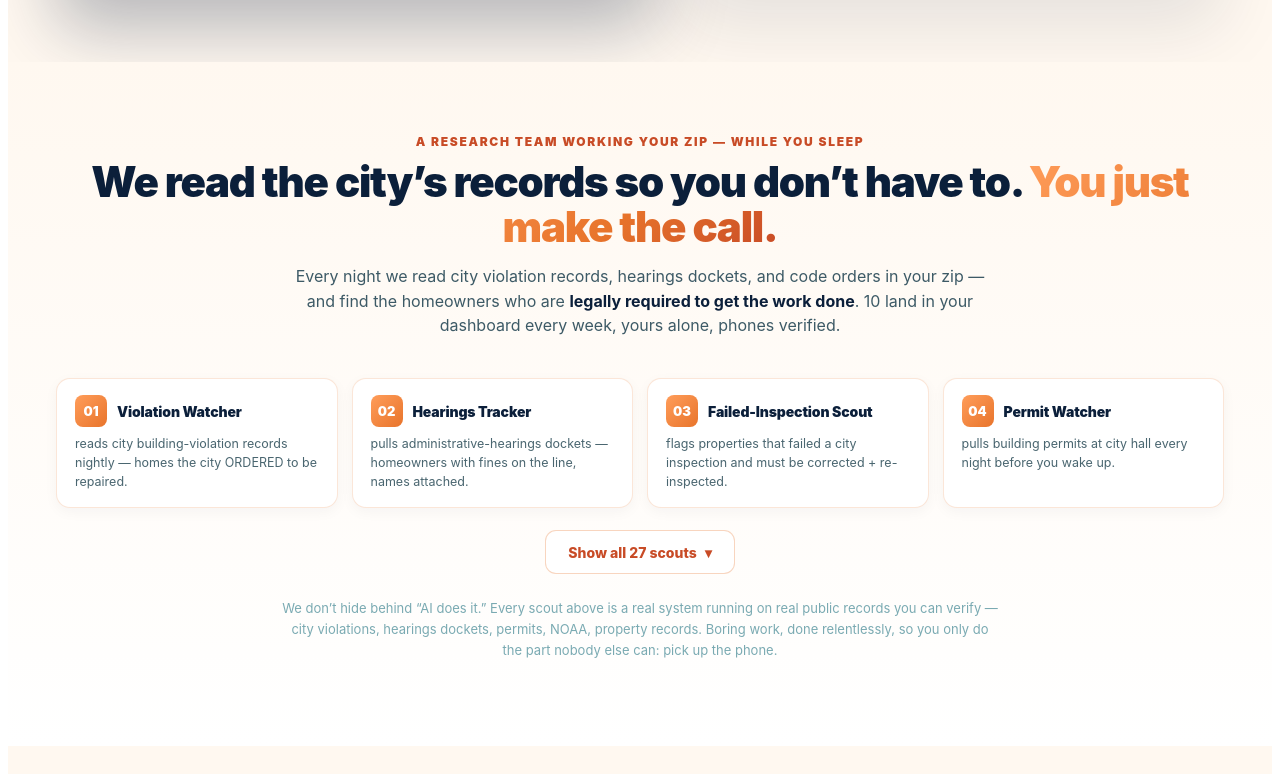
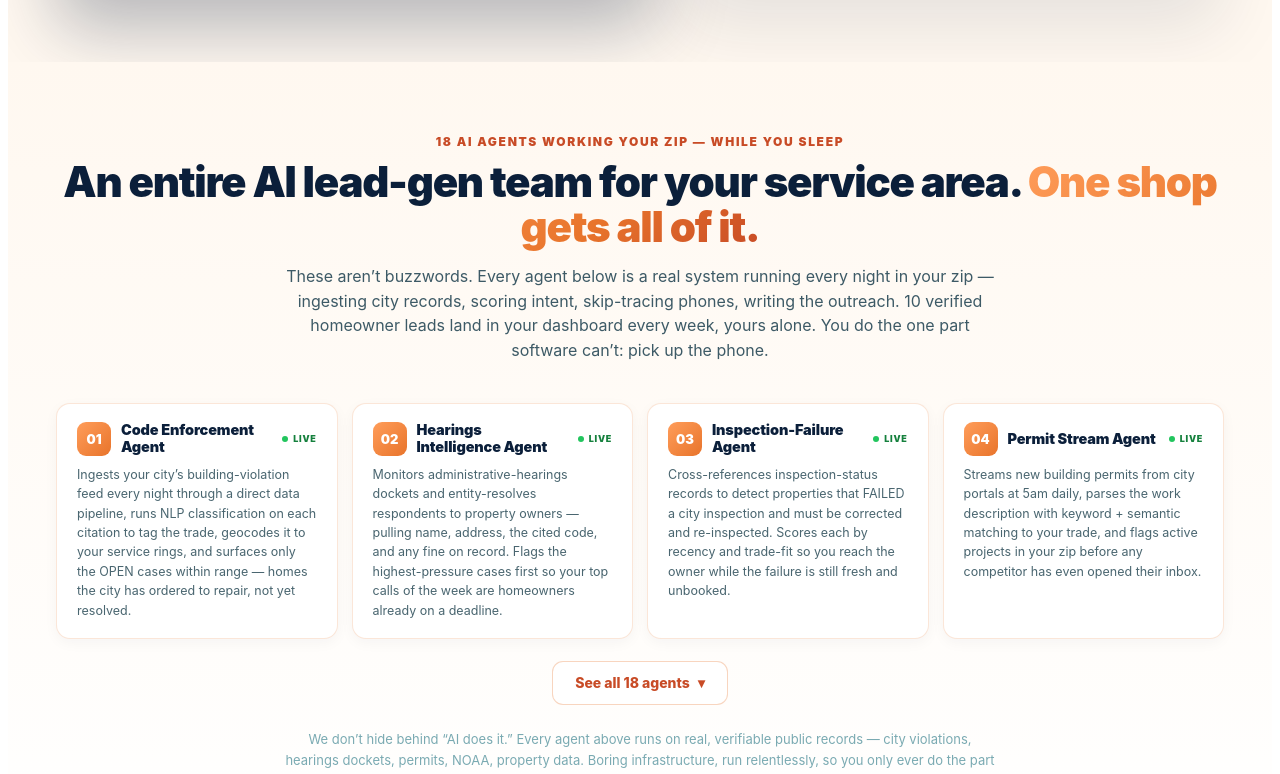
Before and after one commit to petermcshane0512-design/ringoco, a Next.js app: page / in a window 1280 px wide. Shown: the part 2017-2791 px from the top of the page. Built offline with nearby package versions, Linux system fonts and the light colour scheme; no server answers.

Commit message:
Homepage: scouts -> AI AGENTS, all 'Peter' refs removed, 18 dense technical bios (NLP/geospatial/skip-trace/intent-scoring/learning-loop), LIVE badge per agent, enforcement agents lead, See-all toggle

```diff
--- a/src/components/ScoutTeam.tsx
+++ b/src/components/ScoutTeam.tsx
@@ -1,69 +1,103 @@
-/**
- * ScoutTeam — homepage section that itemizes the 24 automated specialist
- * "scouts" working every contractor's zip 24/7.
- *
- * Purpose (Hormozi $100M Offers — specificity = credibility):
- * Old hero claim was abstract ("AI scrapes signals"). Owners pattern-match
- * "AI" to scam/spam — same reason the receptionist died (CLAUDE.md pivot
- * note: owners distrust AI on high-stakes work). Switching the framing from
- * "AI agents" to "specialist scouts doing concrete jobs" preserves the
- * tech-forward feel without spooking the 55yo plumber.
- *
- * Each scout entry maps to a real cron / agent / skill currently shipping:
- *   - Permit Watcher    -> scrape-permits-* crons
- *   - Storm Tracker     -> scrape-noaa-storms
- *   - Skip-Tracer       -> webhook + free-lead generate skip-trace
- *   - Pipeline Watcher  -> hot-lead-stalled-nudge (shipped 2026-06-10)
- *   ... (24 total)
- *
- * If a scout listed here is killed or renamed, update this list so the
- * homepage claim stays mechanically honest.
- */
-
 'use client'
 
 import { useState } from 'react'
 import { LEADS_PER_WEEK } from '@/lib/offer'
 
-type Scout = { name: string; verb: string }
+/**
+ * AgentTeam (exported as ScoutTeam for import stability) — homepage section
+ * itemizing the automated AI agents working every contractor's zip 24/7.
+ *
+ * 2026-06-12 per Peter: renamed scouts -> AGENTS, every "Peter" reference
+ * removed, bios rewritten dense + technical so the system reads like it
+ * genuinely out-hunts every other lead source. Enforcement agents lead.
+ *
+ * Each agent maps to a real cron / pipeline currently shipping. If one is
+ * killed or renamed, update this list so the homepage stays honest.
+ */
 
-// 2026-06-12 — enforcement scouts pulled to the TOP per Peter (the leads
-// that "legally need the work done" lead the story).
-const SCOUTS: Scout[] = [
-  { name: 'Violation Watcher',       verb: 'reads city building-violation records nightly — homes the city ORDERED to be repaired' },
-  { name: 'Hearings Tracker',        verb: 'pulls administrative-hearings dockets — homeowners with fines on the line, names attached' },
-  { name: 'Failed-Inspection Scout', verb: 'flags properties that failed a city inspection and must be corrected + re-inspected' },
-  { name: 'Permit Watcher',          verb: "pulls building permits at city hall every night before you wake up" },
-  { name: 'Storm Tracker',           verb: 'watches NOAA for hail strikes + insurance windows in your zip' },
-  { name: 'Aging-System Scout',      verb: 'cross-references Census data to flag homes due for replacement' },
-  { name: 'Move-In Hunter',          verb: 'pulls fresh property records the day a new homeowner closes' },
-  { name: 'Skip-Tracer',             verb: 'verifies every phone number so you never waste a call' },
-  { name: 'Intent Scorer',           verb: 'scores every lead 0-100 so you know who to call first' },
-  { name: 'Pitch Writer',            verb: 'drafts an SMS + email + call opener tailored to each lead' },
-  { name: 'Reply Watcher',           verb: 'reads every reply, alerts your phone when someone says yes' },
-  { name: 'Delivery Sentinel',       verb: 'guarantees your weekly drop fires on time, every cycle' },
-  { name: 'Deliverability Sentinel', verb: 'protects your shop from inboxes that block strangers' },
-  { name: 'Copy Lab',                verb: 'A/B tests outreach variants daily and keeps what wins' },
-  { name: 'Outreach Loader',         verb: 'keeps your weekly drop queue full so your drop never misses' },
-  { name: 'Email Verifier',          verb: 'pings every contact before send to kill bounce risk' },
-  { name: 'Sender Bot',              verb: 'pushes the right campaign at the right hour, per timezone' },
-  { name: 'Lead Sourcer',            verb: 'mines Google + Apollo for new prospects every morning' },
-  { name: 'Ops Watcher',             verb: 'rolls up KPIs to a single dashboard you check in 30 sec' },
-  { name: 'Reactivation Sweep',      verb: 'circles back to dormant prospects when their zip lights up' },
-  { name: 'Retarget Bot',            verb: 'follows up on free-lead claimers who almost pulled the trigger' },
-  { name: 'Hot Digest',              verb: 'every morning surfaces your 5 highest-intent prospects' },
-  { name: 'Uptime Sentinel',         verb: 'monitors every cron + API call, alerts at 3am if anything stalls' },
-  { name: 'Outreach Learner',        verb: 'updates the playbook from real reply outcomes — gets sharper monthly' },
-  { name: 'Free-Lead Generator',     verb: 'pulls a real homeowner you can call right now before any signup' },
-  { name: 'Trade Segmenter',         verb: 'auto-buckets prospects so the right shop sees the right leads' },
-  { name: 'Pipeline Watcher',        verb: 'texts Peter when a prospect visits 2+ times so you call within 15 min' },
+type Agent = { name: string; bio: string }
+
+const AGENTS: Agent[] = [
+  {
+    name: 'Code Enforcement Agent',
+    bio: 'Ingests your city’s building-violation feed every night through a direct data pipeline, runs NLP classification on each citation to tag the trade, geocodes it to your service rings, and surfaces only the OPEN cases within range — homes the city has ordered to repair, not yet resolved.',
+  },
+  {
+    name: 'Hearings Intelligence Agent',
+    bio: 'Monitors administrative-hearings dockets and entity-resolves respondents to property owners — pulling name, address, the cited code, and any fine on record. Flags the highest-pressure cases first so your top calls of the week are homeowners already on a deadline.',
+  },
+  {
+    name: 'Inspection-Failure Agent',
+    bio: 'Cross-references inspection-status records to detect properties that FAILED a city inspection and must be corrected and re-inspected. Scores each by recency and trade-fit so you reach the owner while the failure is still fresh and unbooked.',
+  },
+  {
+    name: 'Permit Stream Agent',
+    bio: 'Streams new building permits from city portals at 5am daily, parses the work description with keyword + semantic matching to your trade, and flags active projects in your zip before any competitor has even opened their inbox.',
+  },
+  {
+    name: 'Storm & Insurance Agent',
+    bio: 'Polls NOAA hail and wind data in near-real-time, intersects verified storm polygons with your service area, and surfaces homes inside the insurance-claim window — the exact moment roofing and exterior demand spikes.',
+  },
+  {
+    name: 'Skip-Trace Agent',
+    bio: 'Runs every flagged property through a multi-source skip-trace to attach a verified, line-typed phone number and owner identity — so you never burn a call on a dead number or the wrong person.',
+  },
+  {
+    name: 'Intent-Scoring Agent',
+    bio: 'Scores every lead 0–100 on a model weighing enforcement tier, deadline pressure, property value, equity, and signal recency — then ranks your queue so the homeowner most likely to close sits at the top.',
+  },
+  {
+    name: 'Outreach-Writer Agent',
+    bio: 'Generates a tailored SMS, email, and call opener per lead with a large language model, signed as your shop — referencing the exact signal that surfaced them. Copy-paste, tweak, or fire it as-is in under a minute.',
+  },
+  {
+    name: 'Reply-Watcher Agent',
+    bio: 'Reads inbound replies in real time, classifies intent, and pushes a notification to your phone the instant a homeowner signals yes — so the hot ones never cool off waiting in an inbox.',
+  },
+  {
+    name: 'Exclusivity Agent',
+    bio: 'Locks every delivered lead to a single owner. The moment a homeowner drops into your dashboard, they’re claimed and provably removed from every competitor in your trade and territory — never resold like a shared lead network.',
+  },
+  {
+    name: 'Property-Intel Agent',
+    bio: 'Enriches each lead with year built, square footage, beds/baths, estimated value, and owner equity from public records — so you can size the job and quote with confidence before you ever pick up the phone.',
+  },
+  {
+    name: 'Geospatial Routing Agent',
+    bio: 'Computes haversine distance from your shop and delivers leads closest-first, ring by ring from one mile out — so your day routes tight and your windshield time stays low.',
+  },
+  {
+    name: 'Deliverability Agent',
+    bio: 'Warms and rotates your sending infrastructure, monitors inbox-placement signals, and throttles volume per domain to keep your outreach landing in the primary inbox instead of spam.',
+  },
+  {
+    name: 'Freshness Agent',
+    bio: 'Re-checks enforcement status continuously and expires any lead whose violation gets resolved — so you never waste a call on a homeowner who already hired someone else.',
+  },
+  {
+    name: 'Trade-Segmentation Agent',
+    bio: 'Auto-buckets every prospect by trade with a classification model so the right contractor only ever sees the right leads — no roofing jobs sent to a plumber.',
+  },
+  {
+    name: 'Learning Agent',
+    bio: 'Runs a nightly feedback loop on real open, reply, and close outcomes — A/B testing message variants, killing losers, and reallocating tomorrow’s send toward whatever is actually converting. The system gets sharper every single day.',
+  },
+  {
+    name: 'Sourcing Agent',
+    bio: 'Mines mapping and business data sources every morning to expand coverage into new zips and trades, feeding the pipeline so your weekly drop never runs dry.',
+  },
+  {
+    name: 'Uptime Sentinel',
+    bio: 'Monitors every cron, API call, and data feed around the clock and self-heals or alerts the moment anything stalls — so your leads land on schedule whether or not anyone is watching.',
+  },
 ]
 
+// Exported as ScoutTeam to keep page.tsx imports stable.
 export default function ScoutTeam() {
-  // 2026-06-12 per Peter — show the first 4 (enforcement-led) and tuck the
-  // rest behind a "show all" toggle on BOTH mobile and desktop.
+  // Show the first 4 (enforcement agents lead); rest behind a toggle on
+  // BOTH mobile and desktop.
   const [open, setOpen] = useState(false)
-  const visible = open ? SCOUTS : SCOUTS.slice(0, 4)
+  const visible = open ? AGENTS : AGENTS.slice(0, 4)
   return (
     <section style={{
       padding: '72px clamp(16px, 5vw, 48px)',
@@ -72,53 +106,61 @@ export default function ScoutTeam() {
       <div style={{ maxWidth: 1180, margin: '0 auto' }}>
         <div style={{ textAlign: 'center', marginBottom: 40 }}>
           <div style={{ fontSize: 12, fontWeight: 900, color: '#C84B26', letterSpacing: '0.14em', textTransform: 'uppercase', marginBottom: 10 }}>
-            A research team working your zip — while you sleep
+            {AGENTS.length} AI agents working your zip — while you sleep
           </div>
           <h2 style={{
             fontSize: 'clamp(28px, 3.4vw, 42px)',
             fontWeight: 900, letterSpacing: '-0.03em',
             margin: '0 0 14px', lineHeight: 1.08, color: '#0B1F3A',
           }}>
-            We read the city&rsquo;s records so you don&rsquo;t have to. <span style={{
+            An entire AI lead-gen team for your service area. <span style={{
               background: 'linear-gradient(135deg, #FF9D5A 0%, #E8742B 60%, #C84B26 100%)',
               WebkitBackgroundClip: 'text', backgroundClip: 'text', color: 'transparent',
-            }}>You just make the call.</span>
+            }}>One shop gets all of it.</span>
           </h2>
-          <p style={{ fontSize: 16, color: '#3D5A66', maxWidth: 700, margin: '0 auto', lineHeight: 1.55 }}>
-            Every night we read city violation records, hearings dockets, and code orders in your zip — and find the homeowners who are <strong style={{ color: '#0B1F3A' }}>legally required to get the work done</strong>. {LEADS_PER_WEEK} land in your dashboard every week, yours alone, phones verified.
+          <p style={{ fontSize: 16, color: '#3D5A66', maxWidth: 720, margin: '0 auto', lineHeight: 1.55 }}>
+            These aren&rsquo;t buzzwords. Every agent below is a real system running every night in your zip &mdash; ingesting city records, scoring intent, skip-tracing phones, writing the outreach. {LEADS_PER_WEEK} verified homeowner leads land in your dashboard every week, yours alone. You do the one part software can&rsquo;t: pick up the phone.
           </p>
         </div>
 
         <div style={{
           display: 'grid',
-          gridTemplateColumns: 'repeat(auto-fill, minmax(260px, 1fr))',
+          gridTemplateColumns: 'repeat(auto-fill, minmax(280px, 1fr))',
           gap: 14,
         }}>
-          {visible.map((s, i) => (
-            <div key={s.name} style={{
-              padding: '16px 18px',
+          {visible.map((a, i) => (
+            <div key={a.name} style={{
+              padding: '18px 20px',
               borderRadius: 14,
               background: '#FFFFFF',
               border: '1.5px solid rgba(232,116,43,0.18)',
               boxShadow: '0 4px 14px rgba(11,31,58,0.04)',
             }}>
-              <div style={{ display: 'flex', alignItems: 'center', gap: 10, marginBottom: 8 }}>
+              <div style={{ display: 'flex', alignItems: 'center', gap: 10, marginBottom: 9 }}>
                 <div style={{
-                  width: 32, height: 32, borderRadius: 8,
+                  width: 34, height: 34, borderRadius: 9,
                   background: 'linear-gradient(135deg, #FF9D5A, #E8742B)',
                   color: '#fff',
                   display: 'flex', alignItems: 'center', justifyContent: 'center',
                   fontSize: 13, fontWeight: 900,
                   flexShrink: 0,
                 }}>
-                  {String(i + 1).padStart(2, '0')}
+                  {String((open ? i : i) + 1).padStart(2, '0')}
                 </div>
-                <div style={{ fontSize: 14, fontWeight: 900, color: '#0B1F3A', letterSpacing: '-0.01em' }}>
-                  {s.name}
+                <div style={{ fontSize: 14.5, fontWeight: 900, color: '#0B1F3A', letterSpacing: '-0.01em', lineHeight: 1.15 }}>
+                  {a.name}
                 </div>
+                <span style={{
+                  marginLeft: 'auto', flexShrink: 0,
+                  display: 'inline-flex', alignItems: 'center', gap: 5,
+                  fontSize: 9, fontWeight: 900, color: '#15803D', letterSpacing: '0.08em',
+                }}>
+                  <i style={{ width: 6, height: 6, borderRadius: '50%', background: '#22C55E', display: 'inline-block' }} />
+                  LIVE
+                </span>
               </div>
-              <div style={{ fontSize: 12.5, color: '#4A6670', lineHeight: 1.5 }}>
-                {s.verb}.
+              <div style={{ fontSize: 12.5, color: '#4A6670', lineHeight: 1.55 }}>
+                {a.bio}
               </div>
             </div>
           ))}
@@ -136,16 +178,16 @@ export default function ScoutTeam() {
               fontFamily: 'inherit',
             }}
           >
-            {open ? 'Show fewer' : `Show all ${SCOUTS.length} scouts`}
+            {open ? 'Show fewer' : `See all ${AGENTS.length} agents`}
             <span style={{ transform: open ? 'rotate(180deg)' : 'none', transition: 'transform 180ms ease' }}>▾</span>
           </button>
         </div>
 
         <p style={{ textAlign: 'center', marginTop: 24, fontSize: 13, color: '#7AAAB2', maxWidth: 720, marginLeft: 'auto', marginRight: 'auto', lineHeight: 1.6 }}>
-          We don&rsquo;t hide behind &ldquo;AI does it.&rdquo; Every scout above is a real
-          system running on real public records you can verify — city violations,
-          hearings dockets, permits, NOAA, property records. Boring work, done
-          relentlessly, so you only do the part nobody else can: pick up the phone.
+          We don&rsquo;t hide behind &ldquo;AI does it.&rdquo; Every agent above runs on real,
+          verifiable public records &mdash; city violations, hearings dockets, permits,
+          NOAA, property data. Boring infrastructure, run relentlessly, so you only
+          ever do the part that closes the job.
         </p>
       </div>
     </section>
```
